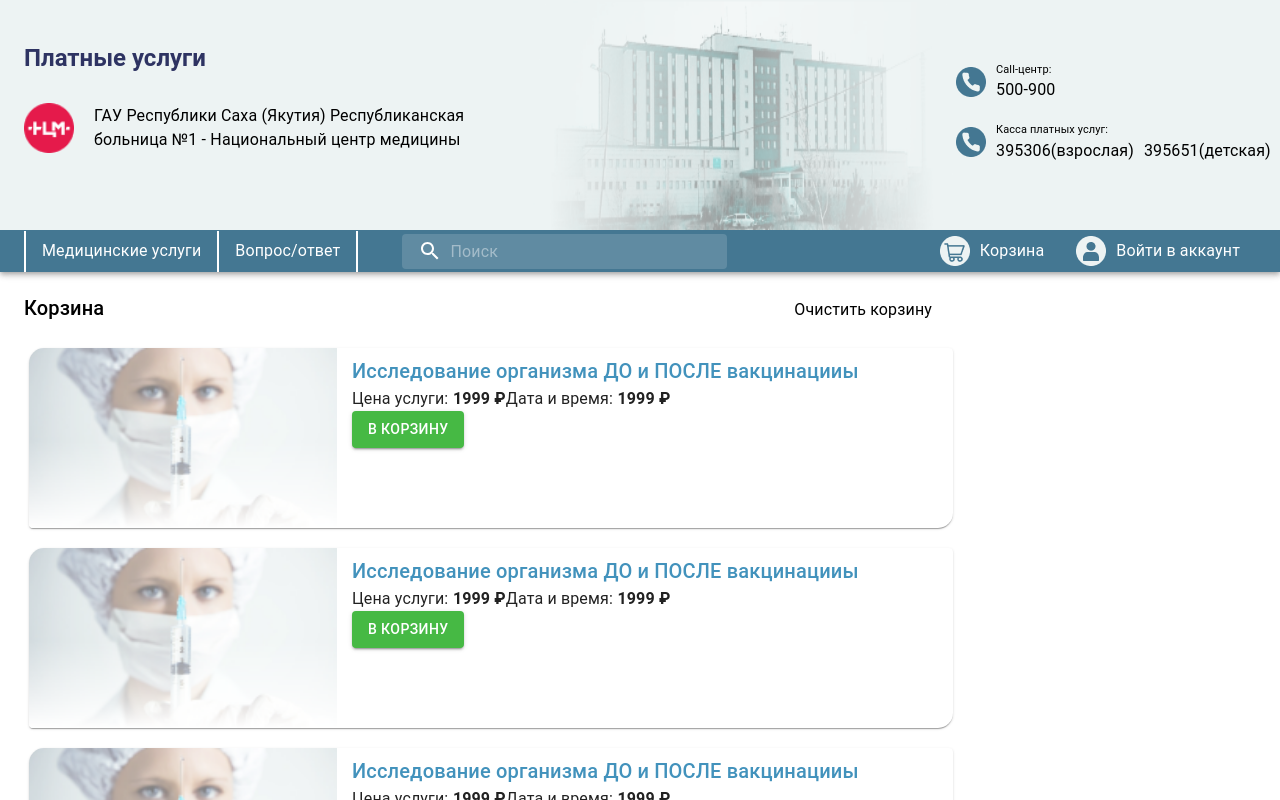
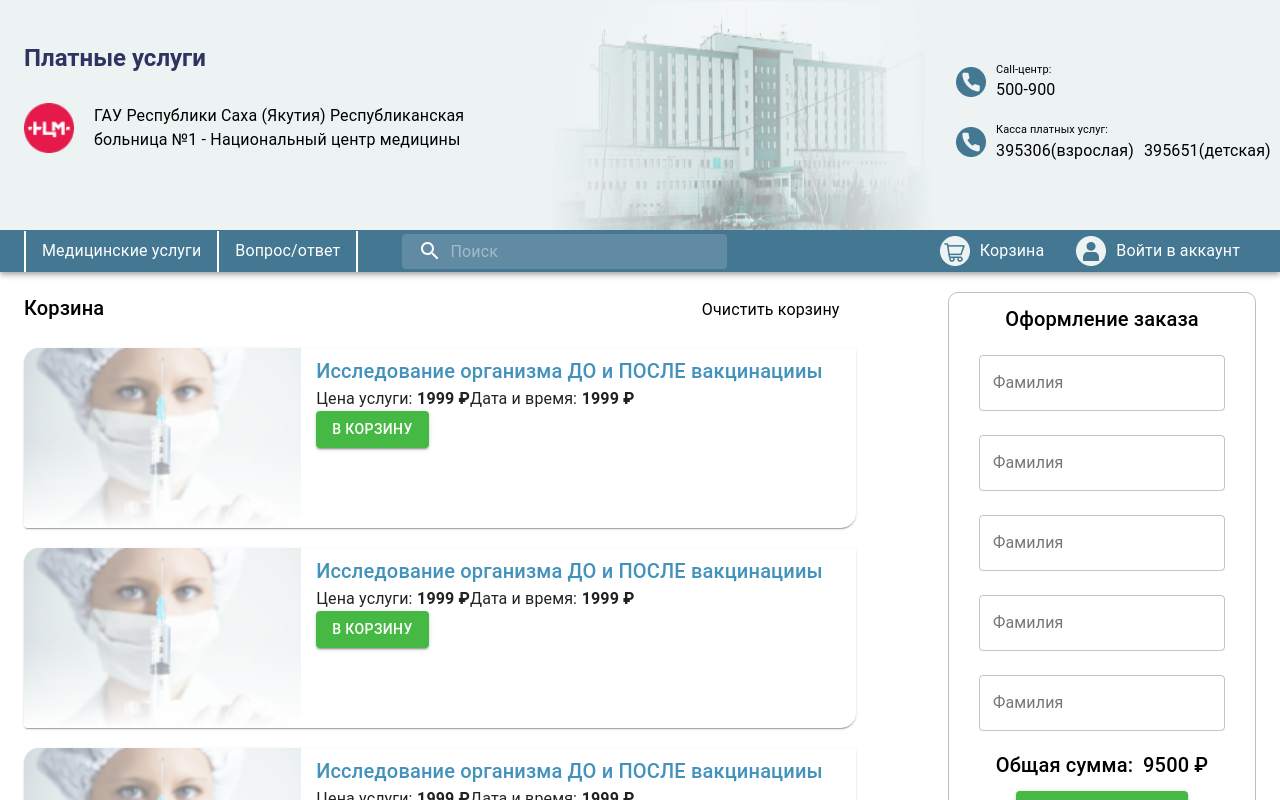
Before and after one commit to mrmainly/payment-systeem, a React (Create React App) app: page /basket in a window 1280 px wide. Shown: the top 800 px of the page. Built offline with nearby package versions, Linux system fonts and the light colour scheme; what moment-range would draw is missing.

Commit message:
added a sidebar in the trash

```diff
--- a/src/components/card/CardBasket.js
+++ b/src/components/card/CardBasket.js
@@ -7,8 +7,6 @@ const useStyles = makeStyles((theme) => ({
     root: {
         width: '100%',
         marginTop: 20,
-        marginLeft: 5,
-        marginRight: 5,
         borderTopLeftRadius: 15,
         borderEndEndRadius: 15
     },
--- a/src/components/layout/SideBarBasket.js
+++ b/src/components/layout/SideBarBasket.js
@@ -1,23 +1,45 @@
 import React from 'react'
 
 import { makeStyles } from '@material-ui/core/styles'
-import { Box } from '@material-ui/core'
+import { Box, Typography, TextField } from '@material-ui/core'
+import { useForm } from 'react-hook-form'
 
 import { Form, Input, Button } from '../index'
 
 const useStyles = makeStyles((theme) => ({
     root: {
-        border: ' 0.5px solid rgba(0, 0, 0, 0.25',
+        border: '1px solid rgba(0, 0, 0, 0.25)',
+        minHeight: 200,
         borderRadius: 10,
-        padding: '15px 25px 20px'
+        display: 'flex',
+        alignItems: 'center',
+        flexDirection: 'column',
+        padding: '10px 30px 10px 30px'
     }
 }))
 
 const SideBarBasket = () => {
     const classes = useStyles()
+    const { register, handleSubmit, errors } = useForm({
+        mode: "onBlur"
+    })
     return (
-        <Box>
-
+        <Box className={classes.root}>
+            <Typography variant="h6">Оформление заказа</Typography>
+            <Form>
+                <Input {...register('mail')} id="secondName" type="text" label="Фамилия" />
+                <Input {...register('mail')} id="secondName" type="text" label="Фамилия" />
+                <Input {...register('mail')} id="secondName" type="text" label="Фамилия" />
+                <Input {...register('mail')} id="secondName" type="text" label="Фамилия" />
+                <Input {...register('mail')} id="secondName" type="text" label="Фамилия" />
+                <Box style={{ display: 'flex', justifyContent: 'center', alignItems: 'center', marginTop: 10, marginBottom: 10 }}>
+                    <Typography variant="h6">Общая сумма:</Typography>
+                    <Typography variant="h6" style={{ marginLeft: 10 }}>9500 ₽</Typography>
+                </Box>
+                <Box style={{ display: 'flex', justifyContent: 'center' }}>
+                    <Button>Оформить заказ</Button>
+                </Box>
+            </Form>
         </Box>
     )
 }
--- a/src/pages/profile/basket.js
+++ b/src/pages/profile/basket.js
@@ -6,19 +6,27 @@ import { CardBasketJson } from '../../JsonList/CardBasketJson'
 
 import { Layout, SideBarBasket, CardBasket } from '../../components'
 
-const useStyles = makeStyles(() => ({
+const useStyles = makeStyles((theme) => ({
     titleBox: {
         display: 'flex',
-        justifyContent: 'space-between'
+        justifyContent: 'space-between',
     },
+    content: {
+        width: '90%',
+        [theme.breakpoints.down('sm')]: {
+            width: '100%',
+            marginBottom: 20
+        },
+    }
 }))
 
 const Basket = () => {
     const classes = useStyles()
     return (
         <Layout>
-            <Grid container className={classes.content}>
-                <Grid item lg={9} md={9} sm={12} xs={12} xl={9}>
+            <Grid container >
+                <Grid item lg={9} md={8} sm={12} xs={12} xl={9}>
+                    <Box className={classes.content}>
                         <Box className={classes.titleBox}>
                             <Typography variant="h6">Корзина</Typography>
                             <MenuItem>Очистить корзину</MenuItem>
@@ -28,8 +36,9 @@ const Basket = () => {
                                 <CardBasket key={index} {...item} />
                             ))}
                         </Box>
+                    </Box>
                 </Grid>
-                <Grid item lg={3} md={3} sm={12} xs={12} xl={3}>
+                <Grid item lg={3} md={4} sm={12} xs={12} xl={3} >
                     <SideBarBasket />
                 </Grid>
             </Grid>
```
Lines whose indentation alone changed are shown as unchanged.
